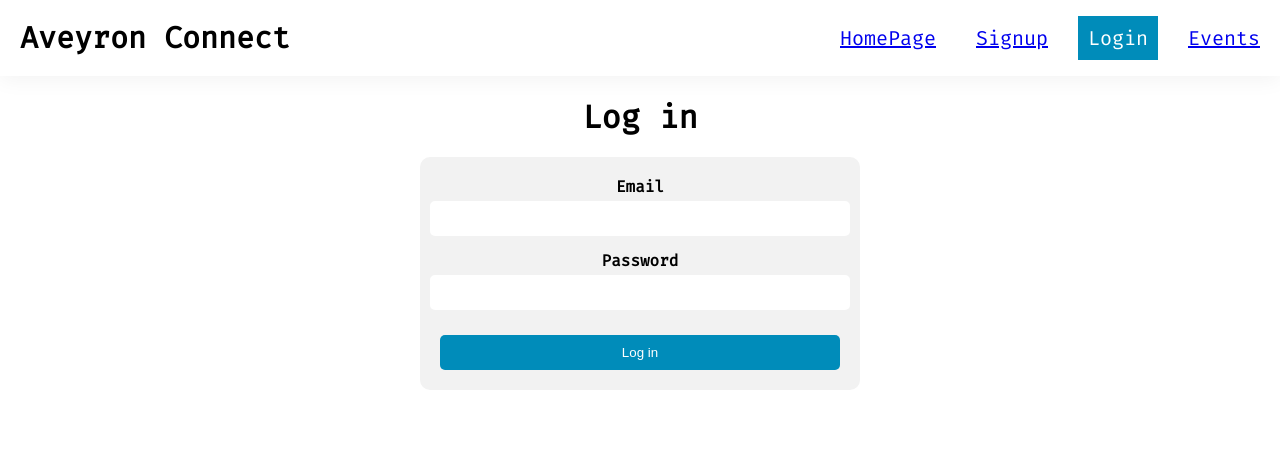
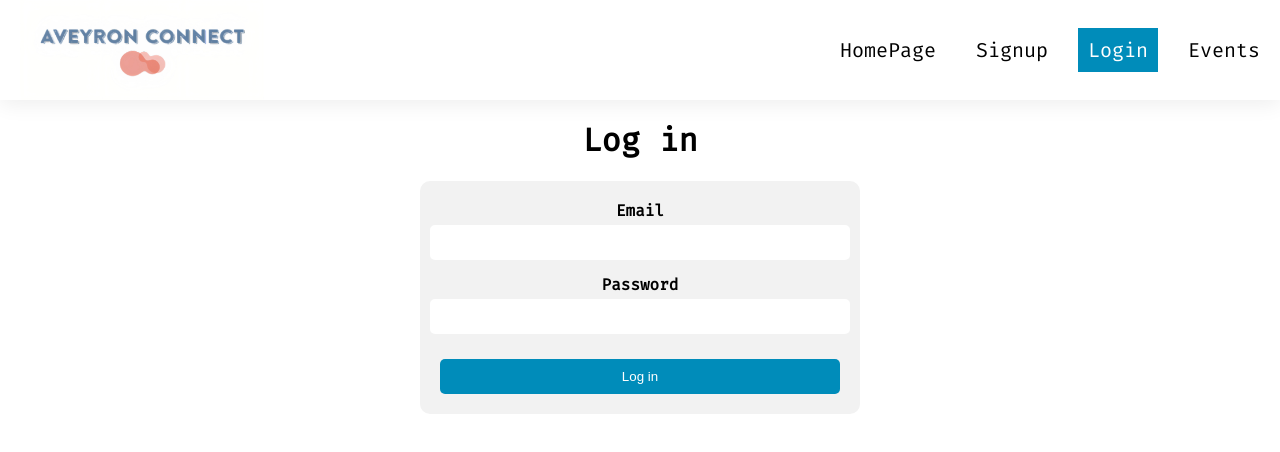
Before and after one commit to ranjit-t/Aveyron-Connect, a React (Create React App) app: page /login in a window 1280 px wide. Shown: the top 452 px of the page. Built offline with nearby package versions, Linux system fonts and the light colour scheme; a web font is replaced by a local one.

Commit message:
logo added

```diff
--- a/src/App.css
+++ b/src/App.css
@@ -1,6 +1,9 @@
 .App {
   text-align: center;
   font-family: "Fira Mono", monospace;
+}
+.logo {
+  height: 100px;
 }
 
 /* Header  */
@@ -10,7 +13,7 @@
   align-items: center;
   padding-left: 20px;
   background-color: #fff;
-  box-shadow: 0px 4px 20px rgba(0, 0, 0, 0.05);
+  box-shadow: 0px 4px 20px rgba(0, 0, 0, 0.07);
   position: sticky;
   top: 0;
   z-index: 1;
@@ -33,8 +36,12 @@
   margin: 10px;
   padding: 10px;
   font-size: 20px;
+  text-decoration: none;
 }
 .nav-link:visited {
+  color: inherit;
+}
+.nav-link:link {
   color: inherit;
 }
 .nav-bar {
--- a/src/App.js
+++ b/src/App.js
@@ -22,6 +22,8 @@ import SignupForm from "./Pages/SignupForm";
 import { NavLink, Route, Routes, BrowserRouter } from "react-router-dom";
 import SingleEvent from "./Pages/SingleEvent";
 
+import Logo from "./Images/aveyron-connect.jpg";
+
 import { Squash as Hamburger } from "hamburger-react";
 import { useState } from "react";
 
@@ -32,7 +34,8 @@ function App() {
     <div className="App">
       <BrowserRouter>
         <header className="homepage-header">
-          <h1>Aveyron Connect</h1>
+          {/* <h1>Aveyron Connect</h1> */}
+          <img src={Logo} alt="logo" className="logo" />
           <div className="nav-bar-in-header">
             <NavLink className="nav-link" to="/">
               HomePage
--- a/src/Pages/EventsSearch.css
+++ b/src/Pages/EventsSearch.css
@@ -40,7 +40,17 @@
   height: 200px;
   object-fit: cover;
 }
-
+.more-info-btn {
+  background-color: #008cba;
+  color: white;
+  font-size: 1em;
+  padding: 10px;
+  border: none;
+  cursor: pointer;
+}
+.more-info-btn:hover {
+  background-color: #097396;
+}
 @media (max-width: 950px) {
   .event-wrapper {
     max-width: 80%;
--- a/src/Pages/EventsSearch.js
+++ b/src/Pages/EventsSearch.js
@@ -64,6 +64,7 @@ export default function EventsSearch() {
                   onClick={() => {
                     navigate(`/event/${event.event_id}`);
                   }}
+                  className="more-info-btn"
                 >
                   More Info
                 </button>
--- a/src/Pages/Homepage.css
+++ b/src/Pages/Homepage.css
@@ -15,7 +15,7 @@
   flex-direction: column;
   justify-content: center;
   align-items: center;
-  margin: 40px 0;
+  /* margin: 40px 0; */
 }
 
 .homepage-section h2 {
@@ -47,7 +47,8 @@
   background-color: #fff;
   box-shadow: 0px -4px 20px rgba(0, 0, 0, 0.05);
   font-size: 16px;
-  color: #555;
+  /* color: #555; */
+  color: #008cba;
 }
 img {
   max-height: 500px;
--- a/src/Pages/Homepage.js
+++ b/src/Pages/Homepage.js
@@ -17,26 +17,22 @@ const Homepage = () => {
       <main className="homepage-main">
         <section className="homepage-section">
           <div className="homepage-section-content">
-            <h2>Connect with People</h2>
+            <h2>Aveyron-Connect</h2>
             <p>
-              Aveyron Connect helps you connect with people you know and meet
-              new friends in your area.
+              Aveyron Connect helps you connect with locals!
+              <p>
+                Search for Events, Find Local Businesses and Join Communities.
+              </p>
             </p>
           </div>
           <div className="homepage-section-image">
             <img
-              src="https://plus.unsplash.com/premium_photo-1664297563915-44764dccdb37?ixlib=rb-4.0.3&ixid=MnwxMjA3fDB8MHxwaG90by1wYWdlfHx8fGVufDB8fHx8&auto=format&fit=crop&w=2070&q=80"
+              src="https://images.unsplash.com/photo-1469571486292-0ba58a3f068b?ixlib=rb-4.0.3&ixid=MnwxMjA3fDB8MHxwaG90by1wYWdlfHx8fGVufDB8fHx8&auto=format&fit=crop&w=2070&q=80"
               alt="People"
             ></img>
           </div>
         </section>
         <section className="homepage-section">
-          <div className="homepage-section-image">
-            <img
-              src="https://images.unsplash.com/photo-1528605248644-14dd04022da1?ixlib=rb-4.0.3&ixid=MnwxMjA3fDB8MHxwaG90by1wYWdlfHx8fGVufDB8fHx8&auto=format&fit=crop&w=2070&q=80"
-              alt="Events"
-            ></img>
-          </div>
           <div className="homepage-section-content">
             <h2>Find Local Events</h2>
             <p>
@@ -44,6 +40,12 @@ const Homepage = () => {
               platform allows you to browse events in your area and connect with
               others who share your interests.
             </p>
+          </div>
+          <div className="homepage-section-image">
+            <img
+              src="https://images.unsplash.com/photo-1528605248644-14dd04022da1?ixlib=rb-4.0.3&ixid=MnwxMjA3fDB8MHxwaG90by1wYWdlfHx8fGVufDB8fHx8&auto=format&fit=crop&w=2070&q=80"
+              alt="Events"
+            ></img>
           </div>
         </section>
         <section className="homepage-section">
--- a/src/Pages/SignupForm.css
+++ b/src/Pages/SignupForm.css
@@ -42,6 +42,9 @@
   cursor: pointer;
   width: 100%;
 }
+.form-submit-btn:hover {
+  background-color: #097396;
+}
 
 @media screen and (max-width: 600px) {
   .signup-form {
--- a/src/index.css
+++ b/src/index.css
@@ -1,13 +1,27 @@
 body {
   margin: 0;
-  font-family: -apple-system, BlinkMacSystemFont, 'Segoe UI', 'Roboto', 'Oxygen',
-    'Ubuntu', 'Cantarell', 'Fira Sans', 'Droid Sans', 'Helvetica Neue',
+  font-family: -apple-system, BlinkMacSystemFont, "Segoe UI", "Roboto", "Oxygen",
+    "Ubuntu", "Cantarell", "Fira Sans", "Droid Sans", "Helvetica Neue",
     sans-serif;
   -webkit-font-smoothing: antialiased;
   -moz-osx-font-smoothing: grayscale;
 }
-
+body {
+  /* overflow-y: scroll; */
+  overscroll-behavior: none;
+  /* scroll-behavior: smooth; */
+}
+body::-webkit-scrollbar {
+  display: none;
+}
 code {
-  font-family: source-code-pro, Menlo, Monaco, Consolas, 'Courier New',
+  font-family: source-code-pro, Menlo, Monaco, Consolas, "Courier New",
     monospace;
 }
+html {
+  scroll-behavior: auto;
+}
+html {
+  scroll-behavior: auto;
+  transition-timing-function: cubic-bezier(0.1, 0.5, 0.1, 1);
+}
```
Also changed, not shown: src/Images/aveyron-connect.jpg (added).
